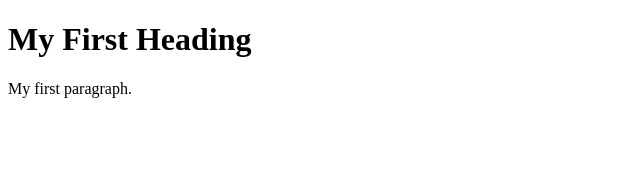
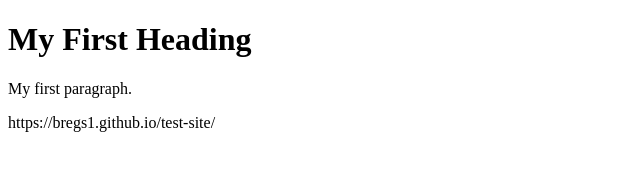
Before and after one commit to bregmanh/test-site, a plain HTML site: page index.html in a window 1280 px wide. Shown: the whole page, without its empty margins (0-640 px from the left). Drawn offline with Linux system fonts and the light colour scheme.

Commit message:
Update index.html

```diff
--- a/index.html
+++ b/index.html
@@ -6,5 +6,7 @@
 
 <p>My first paragraph.</p>
 
+  https://bregs1.github.io/test-site/
+
 </body>
 </html>
```
